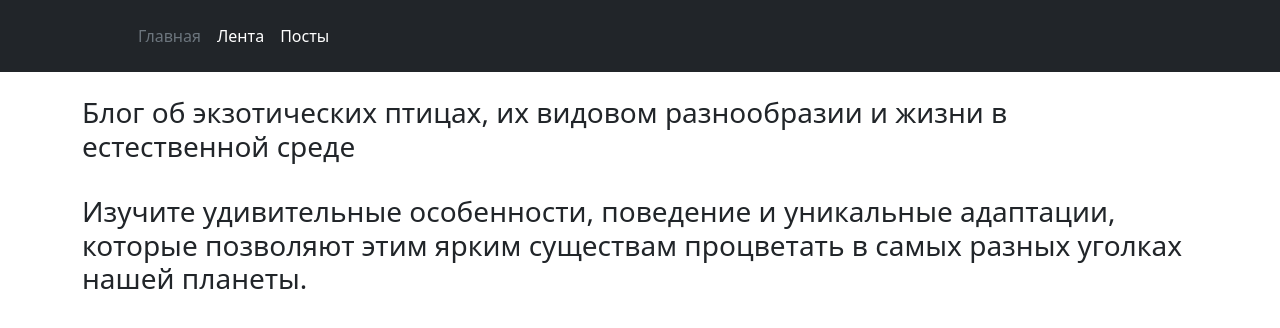
After one commit to veroneoriginal/project_exotic_birds, a Flask app: page /blog in a window 1280 px wide. The commit adds this page. Shown: the top 328 px of the page. Run offline with Flask 3, Linux system fonts and the light colour scheme; parts of the project's set-up code (start-up, migrations or seed data) failed here and were passed over; some libraries are stand-ins or nearby versions.

Commit message:
add blog page on the main page

```diff
--- a/main.py
+++ b/main.py
@@ -144,5 +144,10 @@ def view_post(post_id):
     return render_template('view_post.html', post=post)
 
 
+@app.route('/blog')
+def blog():
+    return render_template('blog.html')
+
+
 if __name__ == "__main__":
     app.run(debug=True)
--- /dev/null
+++ b/templates/blog.html
@@ -0,0 +1,15 @@
+{% extends "base.html" %}
+
+{% block title %}
+Блог
+{% endblock %}
+
+
+{% block main %}
+<br>
+<h3>Блог об экзотических птицах, их видовом разнообразии и жизни в естественной среде</h3>
+<br>
+<h3>Изучите удивительные особенности, поведение и уникальные адаптации, которые позволяют
+    этим ярким существам процветать в самых разных уголках нашей планеты.</h3>
+
+{% endblock %}
--- a/templates/main_page.html
+++ b/templates/main_page.html
@@ -92,9 +92,10 @@
     </h3>
     <div class="buttons-container d-flex justify-content-center">
 
+        <a href="/blog" class="btn btn-warning btn-custom-margin btn-lg" type="button">Блог</a>
         <a href="/registration" class="btn btn-warning btn-custom-margin btn-lg" type="button">Зарегистрироваться</a>
         <a href="/login" class="btn btn-warning btn-custom-margin btn-lg" type="button">Личный кабинет</a>
-<!--        <a href="/read_blog.html" class="btn btn-warning btn-custom-margin btn-lg" type="button">Почитать блог</a>-->
+
 <!--        <a href="/buy_bird.html" class="btn btn-warning btn-custom-margin btn-lg" type="button">Купить птицу</a>-->
 <!--        <a href="/contact.html" class="btn btn-warning btn-custom-margin btn-lg" type="button">Контакты</a>-->
     </div>
--- a/templates/personal_account.html
+++ b/templates/personal_account.html
@@ -19,6 +19,7 @@
                 <h5 class="card-title">{{ post.title }}</h5>
                 <p class="card-text">{{ post.content[:100] }}...</p>
                 <a href="{{ url_for('view_post', post_id=post.id) }}" class="btn btn-success">Посмотреть пост</a>
+                <a href="{{ url_for('view_post', post_id=post.id) }}" class="btn btn-success">Опубликовать пост</a>
             </div>
         </div>
     </div>
```
